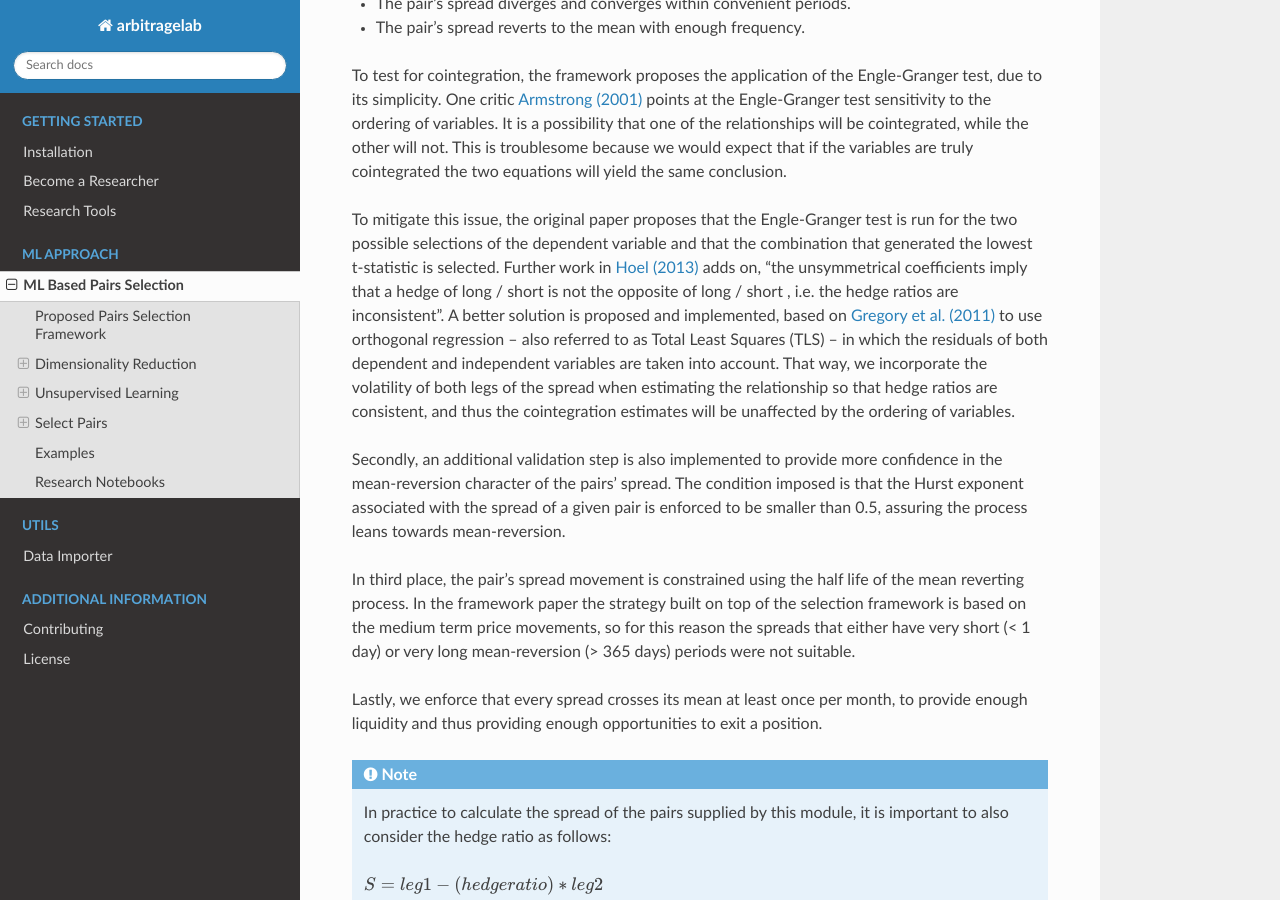
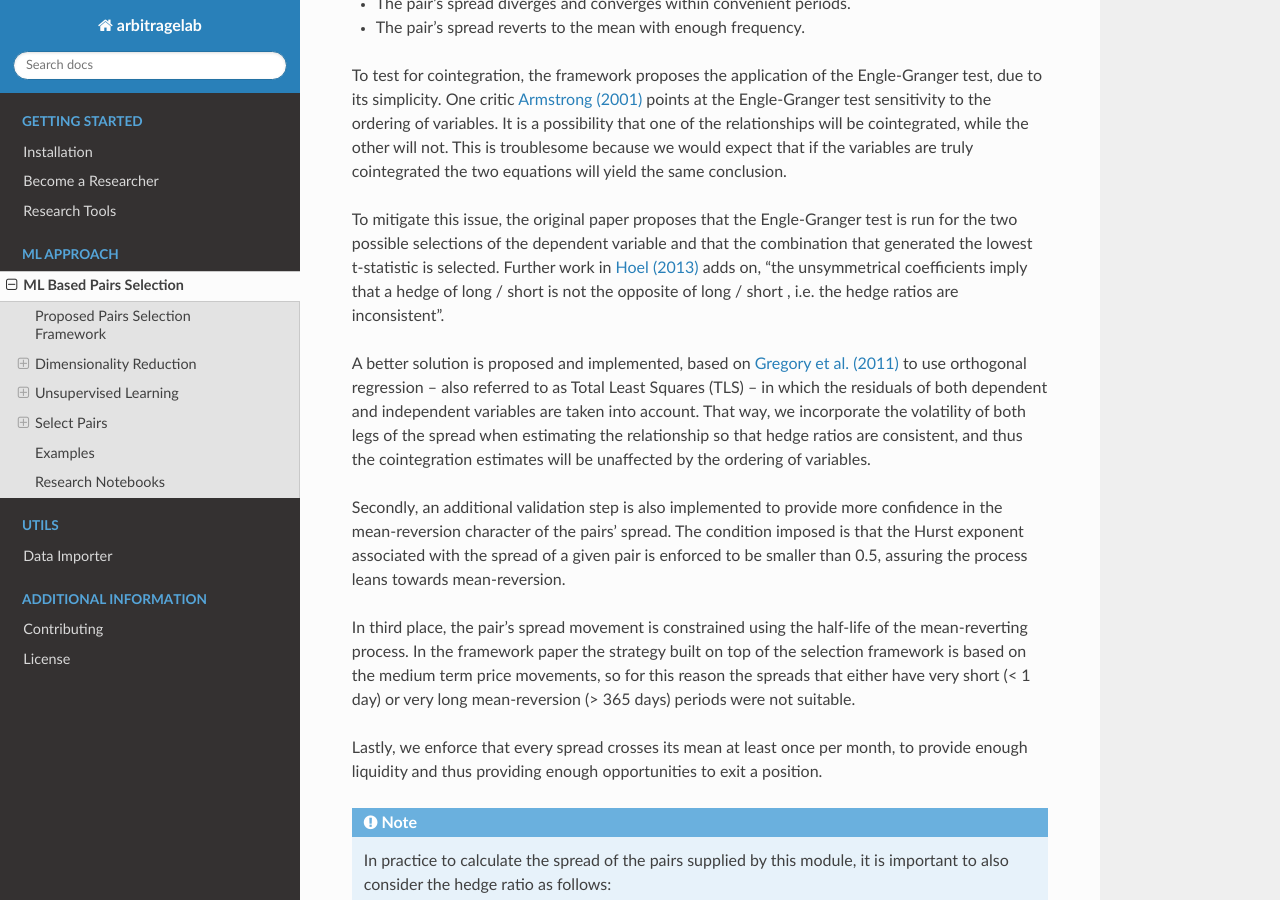
Before and after one commit to hudson-and-thames/arbitragelab, a Sphinx documentation site: the page built from docs/source/ml_approach/ml_based_pairs_selection.rst, in a window 1280 px wide and 900 px high, scrolled down 4702 px. Built offline with Sphinx 7.4.7 and the Read the Docs theme 2.0.0, drawn with Linux system fonts in a browser that asks for light colours; some of the changed text lies outside the part shown.

Commit message:
More typo fixes

```diff
--- a/docs/source/ml_approach/ml_based_pairs_selection.rst
+++ b/docs/source/ml_approach/ml_based_pairs_selection.rst
@@ -83,7 +83,7 @@
 	- No need to group all securities
 	- No assumptions regarding the clusters’ shape.
 
-The first method is to use the OPTICS clustering algorithm and letting the built in automatic
+The first method is to use the OPTICS clustering algorithm and letting the built-in automatic
 procedure to select the most suitable :math:`\epsilon` for each cluster.
 
 The second method is to use the DBSCAN clustering algorithm. This is to be used when the user
@@ -137,6 +137,7 @@
 is selected. Further work in `Hoel (2013) <https://core.ac.uk/download/pdf/52072275.pdf>`__ adds on, "the
 unsymmetrical coefficients imply that a hedge of long / short is not the opposite of long / short , i.e.
 the hedge ratios are inconsistent".
+
 A better solution is proposed and implemented, based on `Gregory et al. (2011) <http://dx.doi.org/10.2139/ssrn.1663703>`__
 to use orthogonal regression – also referred to as Total Least Squares (TLS) – in which the residuals
 of both dependent and independent variables are taken into account. That way, we incorporate the volatility
@@ -147,7 +148,7 @@
 character of the pairs’ spread. The condition imposed is that the Hurst exponent associated with the spread
 of a given pair is enforced to be smaller than 0.5, assuring the process leans towards mean-reversion.
 
-In third place, the pair's spread movement is constrained using the half life of the mean reverting process.
+In third place, the pair's spread movement is constrained using the half-life of the mean-reverting process.
 In the framework paper the strategy built on top of the selection framework is based on the medium term price
 movements, so for this reason the spreads that either have very short (< 1 day) or very long mean-reversion (> 365 days)
 periods were not suitable.
```
Also changed, not shown: other parts of docs/source/ml_approach/ml_based_pairs_selection.rst (+2 -2 lines).
